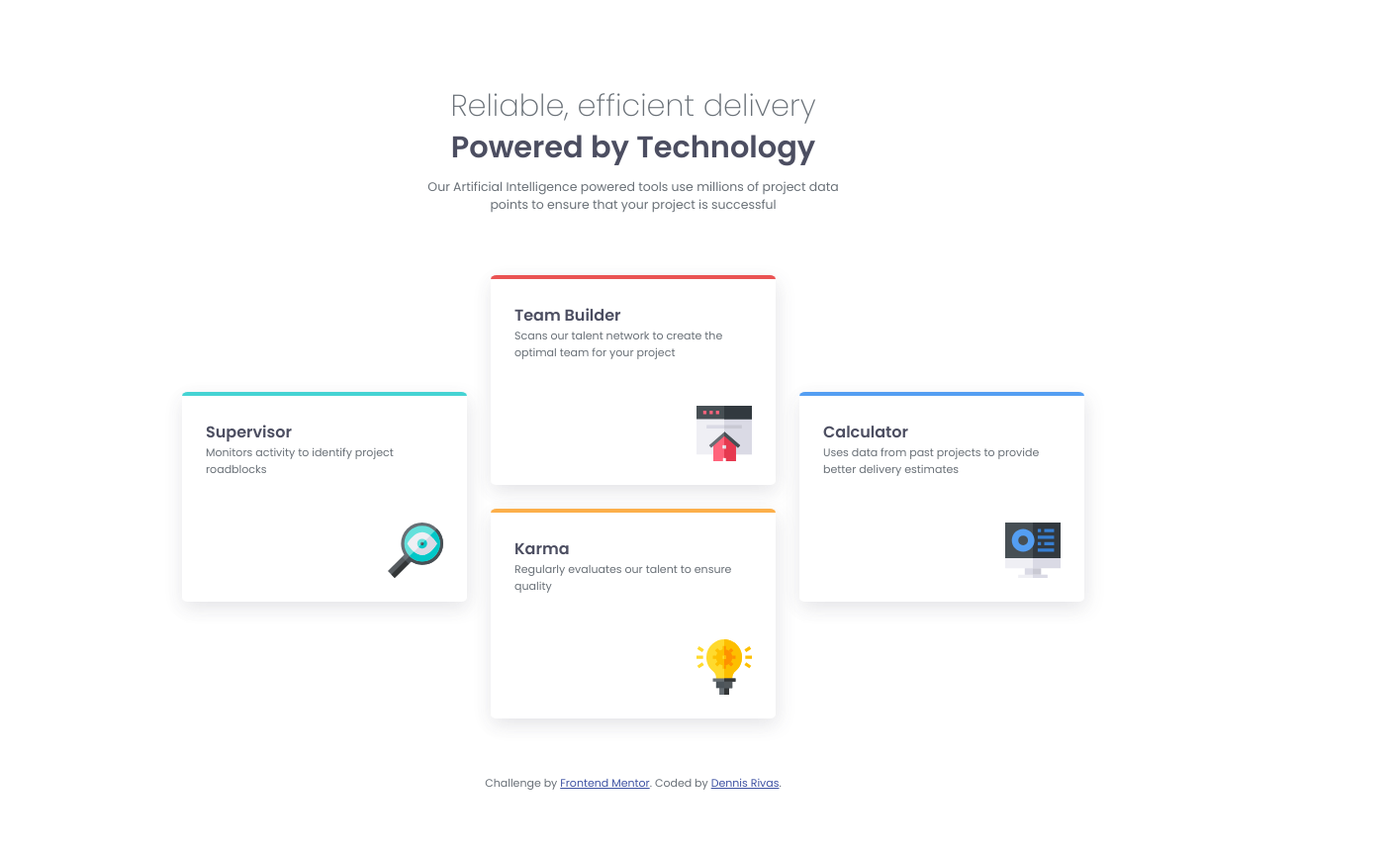
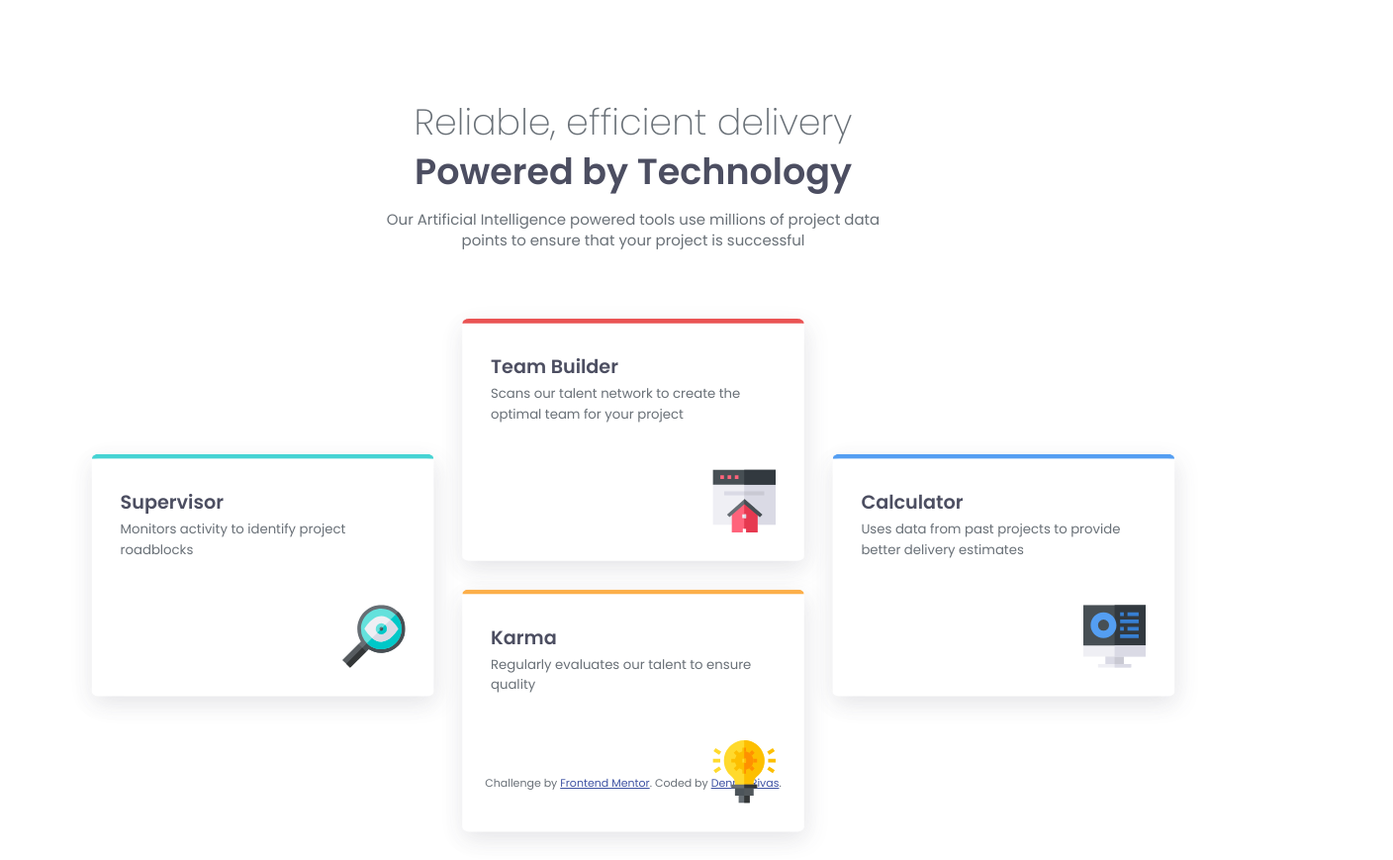
Before and after one commit to dennisrivas44/Four-Card-Feature, a plain HTML site: page index.html in a window 1280 px wide. Shown: the whole page at 99% size, 1408 px wide, since content can reach past the window. Before the commit the page ends 800 px from the top, so only its background shows below. Drawn offline with Linux system fonts and the light colour scheme.

Commit message:
Fix style scale

```diff
--- a/styles.scss
+++ b/styles.scss
@@ -1,3 +1,4 @@
+// Color Palette
 $red: hsl(0, 78%, 62%);
 $cyan: hsl(180, 62%, 55%);
 $orange: hsl(34, 97%, 64%);
@@ -5,13 +6,44 @@ $blue: hsl(212, 86%, 64%);
 $grey-500: hsl(234, 12%, 34%);
 $grey-400: hsl(212, 6%, 44%);
 $white: hsl(0, 0%, 100%);
+
+// Font
+$font-main: 'Poppins', sans-serif;
+$font-size-base: 1rem;
+$font-size-header: 1.9rem;
+$font-size-subheader: 0.91rem;
+$font-size-card-title: 1rem;
+$font-size-card-text: 0.69rem;
+$font-size-header-p: 0.78rem;
+
+// Font Weights
+$w1: 200; // Light
+$w2: 400; // Regular
+$w3: 600; // Bold
+
+// Layout
 $desktop: 1440px;
 $mobile: 375px;
-$font-main: 'Poppins', sans-serif;
-$w1: 200;
-$w2: 400;
-$w3: 600;
+$max-container-width: 60rem;
+$card-width: 15rem;
+$card-height: 9.5rem;
+$card-padding: 1.5rem;
+$card-radius: 2%;
+$card-shadow-1: 0.2rem 0.4rem 1.2rem 0 rgba($grey-500, 0.1);
+$card-shadow-2: -0.2rem 0.4rem 1.2rem 0 rgba($grey-500, 0.05);
+$header-margin-top: 6rem;
+$container-margin-top: 5rem;
+$header-height: 10em;
+$header-p-width: 28rem;
+$card-margin-bottom: 1.5rem;
 
+// Border
+$card-border-width: 0.25rem;
+
+// Responsive
+$breakpoint-tablet: 850px;
+
+// Global Reset
 *{
     margin: 0;
 }
@@ -24,92 +56,93 @@ main{
     flex-direction: column;
     position: absolute;
     font-family: $font-main;
+
+    header, .cards-container{
+        transform: scale(1.2); // try 1.1 ~ 1.2
+        transform-origin: top center;
+    }
 }
 header{
-    height: 10em;
+    height: $header-height;
     width: 100%;
-    margin-top: 5.25rem;
+    margin-top: $header-margin-top;
     display: flex;
     flex-direction: column;
     align-items: center;
     text-align: center;
-    font-size: 0.91rem;
+    font-size: $font-size-subheader;
 
     h2{
         color: $grey-400;
         font-weight: $w1;
-        font-size: 1.9rem;
-
+        font-size: $font-size-header;
     }
     h1{
         color: $grey-500;
         font-weight: $w3;
-        font-size: 1.9rem;
+        font-size: $font-size-header;
         margin-top: -0.25rem
     }
     p{
         margin-top: 0.5rem;
-        font-size: 0.78rem;
+        font-size: $font-size-header-p;
         font-weight: $w2;
-        width: 28rem;
+        width: $header-p-width;
     }
 }
 .cards-container{
     width: 100vw;
-    margin-top: 3rem;
-    max-width: 60rem;
+    margin-top: $container-margin-top;
+    max-width: $max-container-width;
     display: flex;
     justify-content: space-evenly;
     align-items: center;
 
     #supervisor {
-        border-top: 0.25rem solid $cyan;
+        border-top: $card-border-width solid $cyan;
     }
     #team-builder {
-        border-top: 0.25rem solid $red;
+        border-top: $card-border-width solid $red;
     }
     #karma {
-        border-top: 0.25rem solid $orange;
+        border-top: $card-border-width solid $orange;
     }
     #calculator {
-        border-top: 0.25rem solid $blue;
+        border-top: $card-border-width solid $blue;
     }
 }
 .card{
     display: flex;
     flex-direction: column;
-    box-shadow: 0.2rem 0.4rem 1.2rem 0 rgba($grey-500, 0.1), -0.2rem 0.4rem 1.2rem 0 rgba($grey-500, 0.05);
-    width: 22.5rem;
-    height: 10rem;
-    margin-bottom: 1.5rem;
-    padding: 1.5rem;
-    width: 15rem;
-    border-radius: 2%;
+    box-shadow: $card-shadow-1, $card-shadow-2;
+    width: $card-width;
+    height: $card-height;
+    margin-bottom: $card-margin-bottom;
+    padding: $card-padding;
+    border-radius: $card-radius;
 
     h3{
-        font-size: 1rem;
+        font-size: $font-size-card-title;
         font-weight: $w3;
         color: $grey-500;
-
+        padding-bottom: 0.1rem;
     }
     p{
-        font-size: 0.69rem;
+        font-size: $font-size-card-text;
         color: $grey-400;
         font-weight: $w2;
     }
     img{
-
         height: 35%;
         object-fit: contain;
         align-self: flex-end;
         margin-top: auto;
-
     }
 }
 footer{
     margin-top: auto;
 }
-@media(max-width: 850px){
+@media(max-width: $breakpoint-tablet){
     .cards-container{
         flex-direction: column;
     }
```
Also changed, not shown: styles.css, 1 other file.
